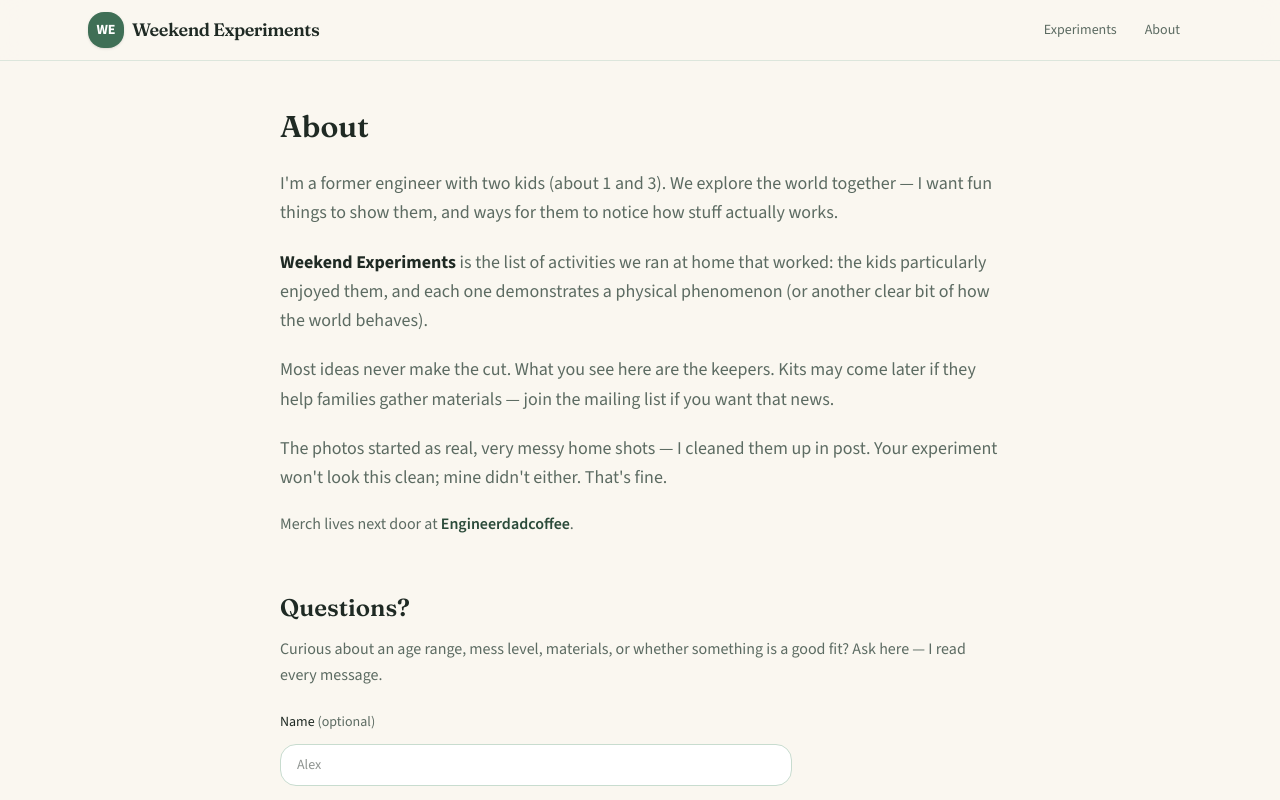
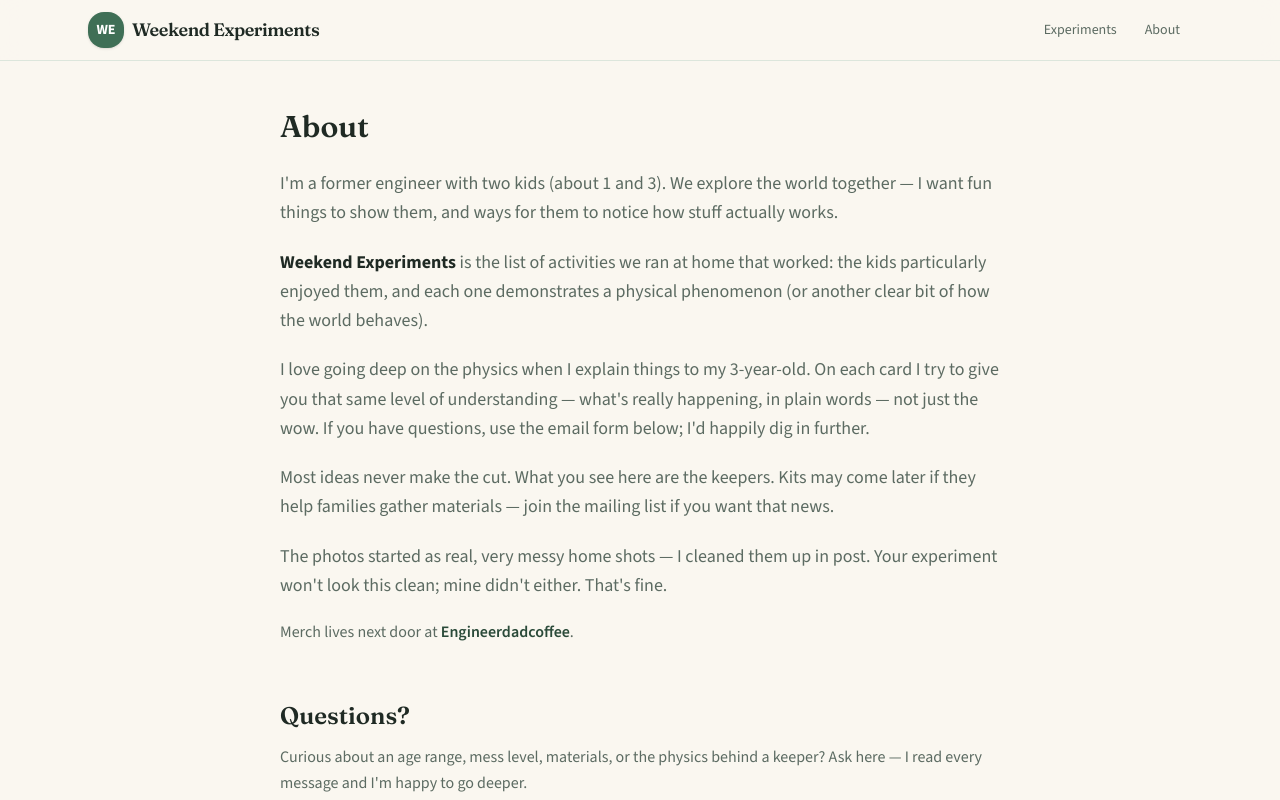
Before and after one commit to Nicolas-dovetta/little-lab-web, a Next.js app: page /about in a window 1280 px wide. Shown: the top 800 px of the page. Built offline with nearby package versions, Linux system fonts and the light colour scheme; no server answers; the database is empty.

Commit message:
About: deep physics with 3yo + invite questions; preserve Notes newlines

```diff
--- a/src/app/about/page.tsx
+++ b/src/app/about/page.tsx
@@ -21,6 +21,12 @@ export default async function AboutPage() {
           <strong className="text-ink">Weekend Experiments</strong> is the list of activities we
           ran at home that worked: the kids particularly enjoyed them, and each one demonstrates a
           physical phenomenon (or another clear bit of how the world behaves).
+        </p>
+        <p>
+          I love going deep on the physics when I explain things to my 3-year-old. On each card I try
+          to give you that same level of understanding — what&apos;s really happening, in plain
+          words — not just the wow. If you have questions, use the email form below; I&apos;d happily
+          dig in further.
         </p>
         <p>
           Most ideas never make the cut. What you see here are the keepers. Kits may come later if
@@ -47,8 +53,8 @@ export default async function AboutPage() {
       <section id="contact" className="mt-14 scroll-mt-24">
         <h2 className="font-display text-2xl font-semibold text-ink">Questions?</h2>
         <p className="mt-3 text-base leading-relaxed text-ink-muted">
-          Curious about an age range, mess level, materials, or whether something is a good fit?
-          Ask here — I read every message.
+          Curious about an age range, mess level, materials, or the physics behind a keeper? Ask
+          here — I read every message and I&apos;m happy to go deeper.
         </p>
         <div className="mt-6">
           <ContactForm source="about" />
--- a/src/app/experiments/[id]/page.tsx
+++ b/src/app/experiments/[id]/page.tsx
@@ -120,7 +120,7 @@ export default async function ExperimentDetailPage({
 
           {e.notesFromHome && (
             <Section title="Notes from home">
-              <blockquote className="rounded-2xl border border-amber-200/80 bg-amber-50/80 p-5 text-sm text-ink">
+              <blockquote className="whitespace-pre-line rounded-2xl border border-amber-200/80 bg-amber-50/80 p-5 text-sm text-ink">
                 {e.notesFromHome}
               </blockquote>
             </Section>
```
